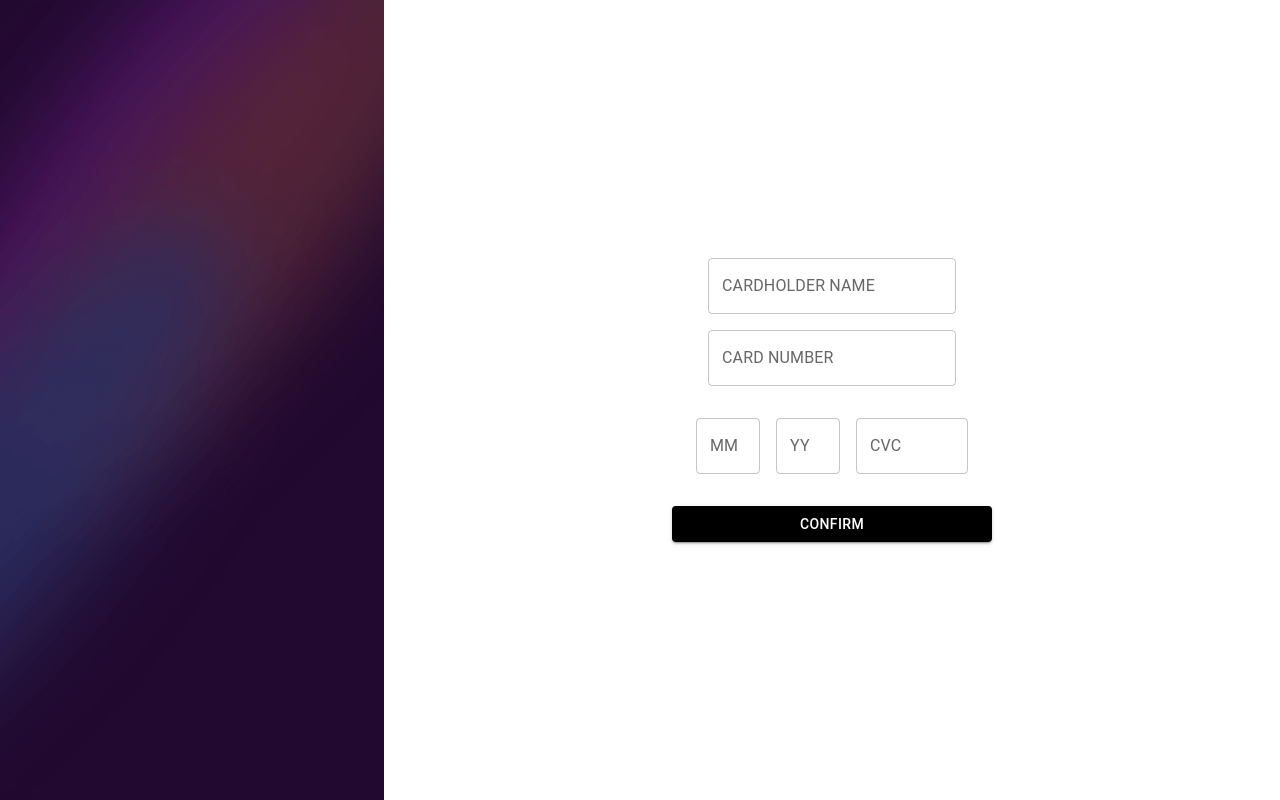
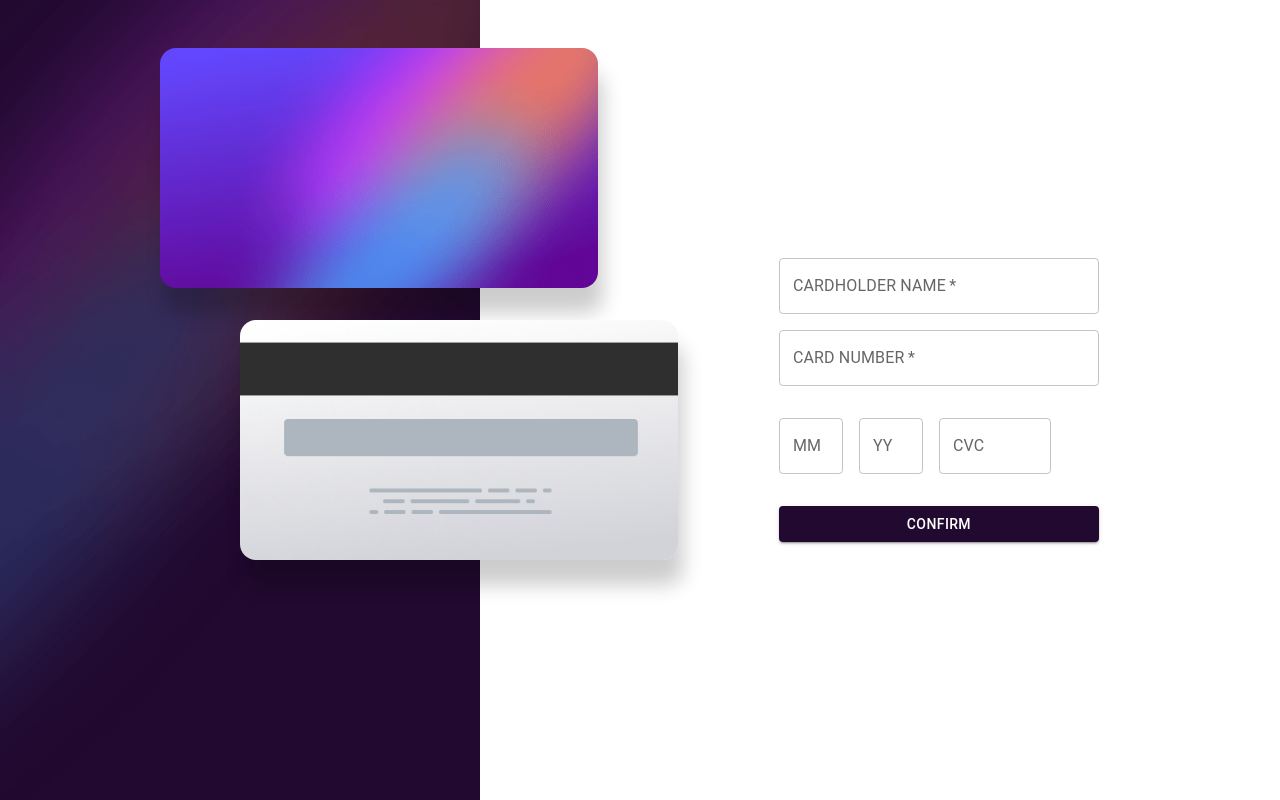
Before and after one commit to thatkhay/CardConnect, a React (Create React App) app in the folder cardconnect/: page / in a window 1280 px wide. Built offline with nearby package versions, Linux system fonts and the light colour scheme.

Commit message:
card creation

```diff
--- /dev/null
+++ b/cardconnect/src/components/Cards.jsx
@@ -0,0 +1,14 @@
+import React from 'react'
+import frontCard from '../assets/images/bg-card-front.png'
+import backCard from '../assets/images/bg-card-back.png'
+
+function Cards() {
+  return (
+    <div style={{marginTop: '3rem', display: 'flex', flexDirection: 'column'}}>
+        <img src={frontCard} alt="" style={{left:'-20rem', position: 'relative' , height: '15rem', boxShadow: '5px 25px 20px rgba(0, 0, 0, 0.2)',borderRadius: '1rem' }}/>
+        <img src={backCard} alt="" style={{left:'-15rem', position: 'relative', marginTop: '2rem', height: '15rem', boxShadow: '5px 25px 20px rgba(0, 0, 0, 0.2)', borderRadius: '1rem'}}/>
+    </div>
+  )
+}
+
+export default Cards
--- a/cardconnect/src/components/LeftBackgroundImg.jsx
+++ b/cardconnect/src/components/LeftBackgroundImg.jsx
@@ -2,8 +2,8 @@ import React from 'react'
 import bgLeft from '../assets/images/bg-main-desktop.png'
 function LeftBackgroundImg() {
   return (
-    <div style={{width: '30%', display: 'flex',alignItems: 'center'}}>
-        <img src={bgLeft} alt=""  style={{height: '100vh'}}/>
+    <div style={{display: 'flex',alignItems: 'center'}}>
+        <img src={bgLeft} alt=""  style={{height: '100vh', width: '30rem'}}/>
     </div>
   )
 }
--- a/cardconnect/src/components/RightBackgroundImg.jsx
+++ b/cardconnect/src/components/RightBackgroundImg.jsx
@@ -1,10 +1,11 @@
 import React from 'react';
 import TextField from '@mui/material/TextField';
 import Button from '@mui/material/Button';
-import Form from '@mui/material/Form';
+
 
 function RightBackgroundImg() {
   return (
+
     <div
       style={{
         width: '100%',
@@ -14,20 +15,24 @@ function RightBackgroundImg() {
         height: '100vh',
         display: 'flex',
         flexDirection: 'column',
+        position: 'relative', left: '-10rem'
       }}
     >
-      <div style={{display: 'flex', flexDirection: 'column'}}>
-      <TextField id="outlined-basic" label="CARDHOLDER NAME" variant="outlined" style={{marginBottom: '1rem'}} inputProps={{ inputMode: 'alphapets' }}/>
-<TextField id="outlined-basic" label="CARD NUMBER" variant="outlined" style={{marginBottom: '1rem'}}/>
+       <form>
+      <div style={{display: 'flex', flexDirection: 'column',}}>
+      <TextField id="outlined-basic" label="CARDHOLDER NAME" variant="outlined" style={{marginBottom: '1rem'}} type='text' required/>
+<TextField id="outlined-basic" label="CARD NUMBER" variant="outlined" style={{marginBottom: '1rem'}} type="number" required/>
       </div>
 
       <div style={{display: 'flex'}}>
-      <TextField id="outlined-basic" label="MM" variant="outlined" style={{marginBottom: '1rem', width: '4rem', marginRight: '1rem',marginTop: '1rem'}} inputProps={{ inputMode: 'numeric' }} />
-      <TextField id="outlined-basic" label="YY" variant="outlined" style={{marginBottom: '1rem', width: '4rem', marginRight: '1rem',marginTop: '1rem'}} inputProps={{ inputMode: 'numeric' }}/>
-      <TextField id="outlined-basic" label="CVC" variant="outlined" style={{marginBottom: '1rem', width: '7rem',marginTop: '1rem'}} inputProps={{ inputMode: 'numeric' }}/>
+      <TextField id="outlined-basic" label="MM" variant="outlined" style={{marginBottom: '1rem', width: '4rem', marginRight: '1rem',marginTop: '1rem'}} type='number' />
+      <TextField id="outlined-basic" label="YY" variant="outlined" style={{marginBottom: '1rem', width: '4rem', marginRight: '1rem',marginTop: '1rem'}} type="number"/>
+      <TextField id="outlined-basic" label="CVC" variant="outlined" style={{marginBottom: '1rem', width: '7rem',marginTop: '1rem'}} type="number"/>
       </div>
-      <Button variant="contained" style={{width: '20rem',marginTop: '1rem', backgroundColor: 'black'}}>confirm</Button>
+      <Button variant="contained" style={{width: '20rem',marginTop: '1rem', backgroundColor: 'hsl(278, 68%, 11%)'}}>confirm</Button>
+      </form>
     </div>
+
   );
 }
 
--- a/cardconnect/src/pages/MyPage.jsx
+++ b/cardconnect/src/pages/MyPage.jsx
@@ -1,12 +1,15 @@
 import React from 'react'
 import LeftBackgroundImg from '../components/LeftBackgroundImg'
 import RightBackgroundImg from '../components/RightBackgroundImg'
+
+import Cards from '../components/Cards'
 
 
 function MyPage() {
   return (
     <div style={{display: 'flex',height: '100vh'}} >
       <LeftBackgroundImg  />
+      <Cards />
       <RightBackgroundImg />
     </div>
   )
```
